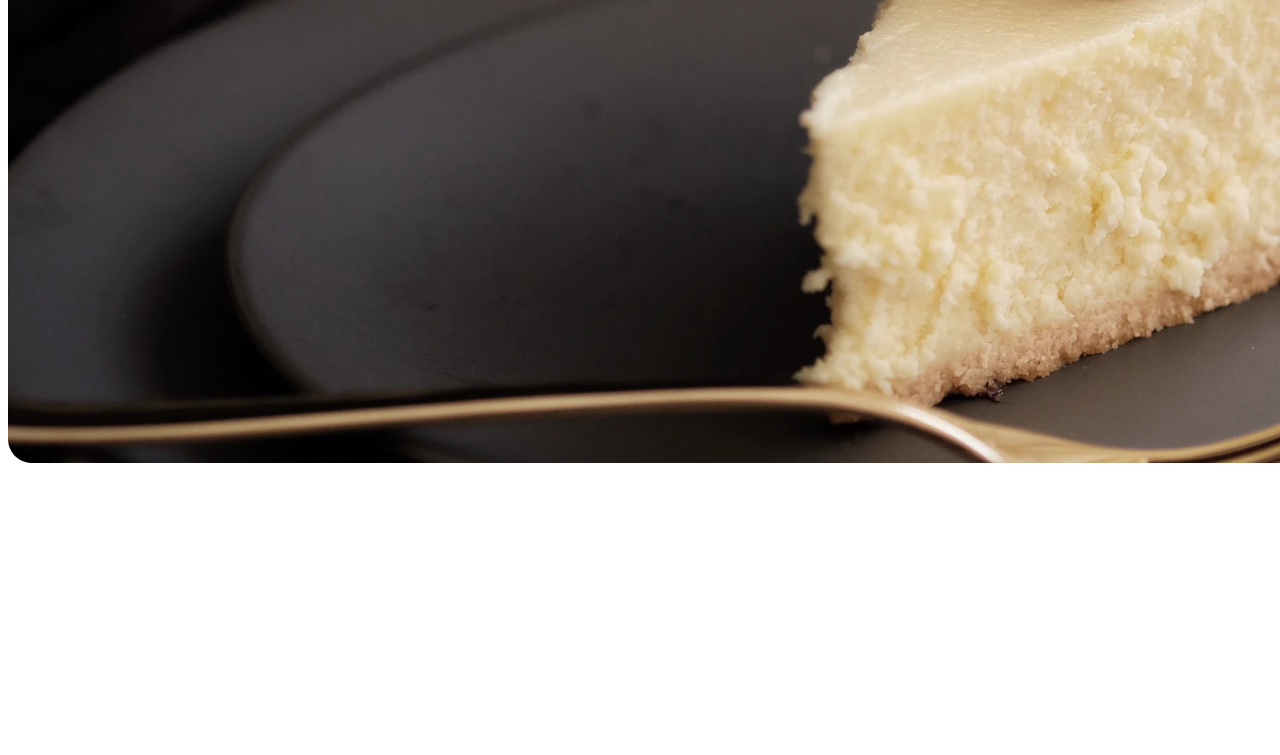
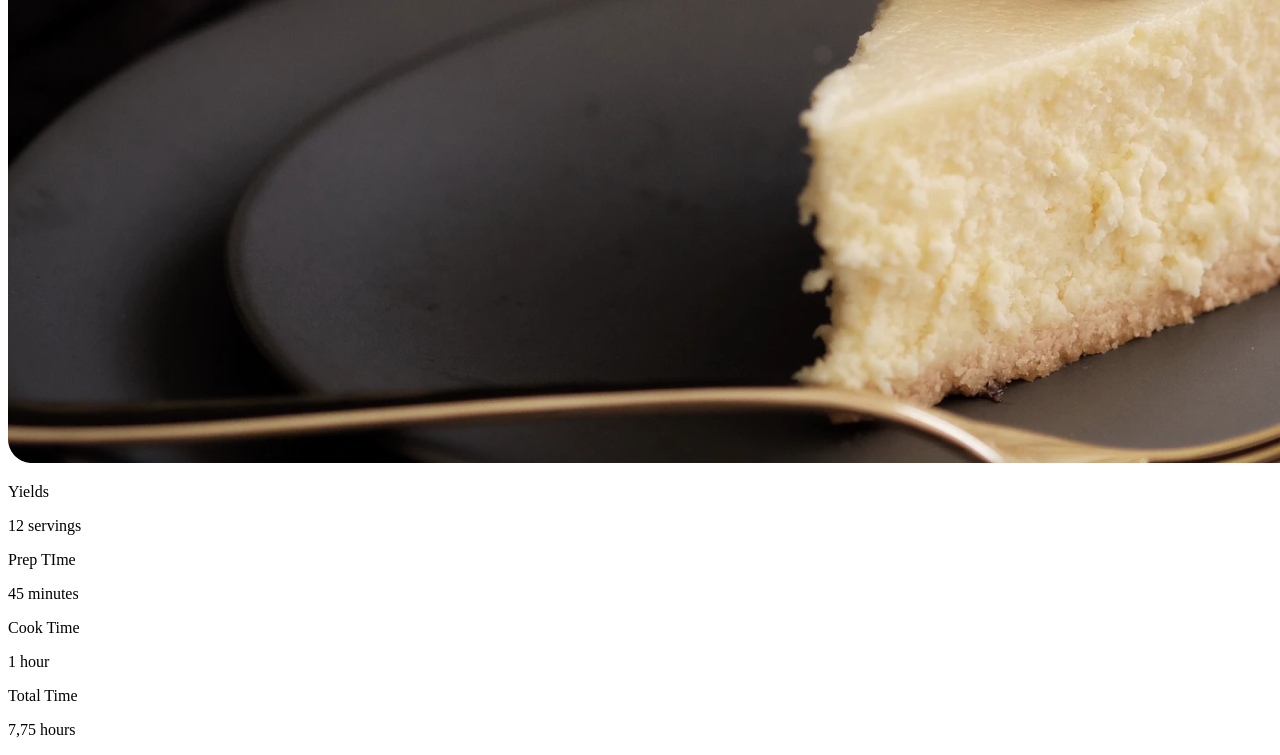
Before and after one commit to hibounashi/recipe-page-master, a plain HTML site: page index.html in a window 1280 px wide. Shown: the part 521-1276 px from the top of the page. Before the commit the page ends 996 px from the top, so only its background shows below. Drawn offline with Linux system fonts and the light colour scheme.

Commit message:
modified:   index.html

```diff
--- a/index.html
+++ b/index.html
@@ -10,13 +10,32 @@
   <div class="header">
     <div class="title">Classic Cheesecake Recipe</div>
     <div class="sous-title">Look no further for a creamy and ultra smooth classic cheesecake recipe! Paired with a buttery graham cracker crust, no one can deny its simple decadence. For the best results, bake in a water bath.</div>
-  </div>
-  <div class="image">
     <img src="photo1.png" alt="cake">
   </div>
+
   <div class="content">
-    <div class="text-section"></div>
-    <div class="time-section"></div>
+    <div class="text-section">
+      <div class="ingredients"></div>
+      <div class="instruction"></div>
+    </div>
+    <div class="sideBar">
+      <div class="part">
+        <p class="title">Yields</p>
+        <p class="info">12 servings</p>
+      </div>
+      <div class="part">
+        <p class="title">Prep TIme</p>
+        <p class="info">45 minutes</p>
+      </div>
+      <div class="part">
+        <p class="title">Cook Time</p>
+        <p class="info">1 hour</p>
+      </div>
+      <div class="part">
+        <p class="title">Total Time</p>
+        <p class="info">7,75 hours</p>
+      </div>
+    </div>
   </div>
 </body>
 </html>
```
